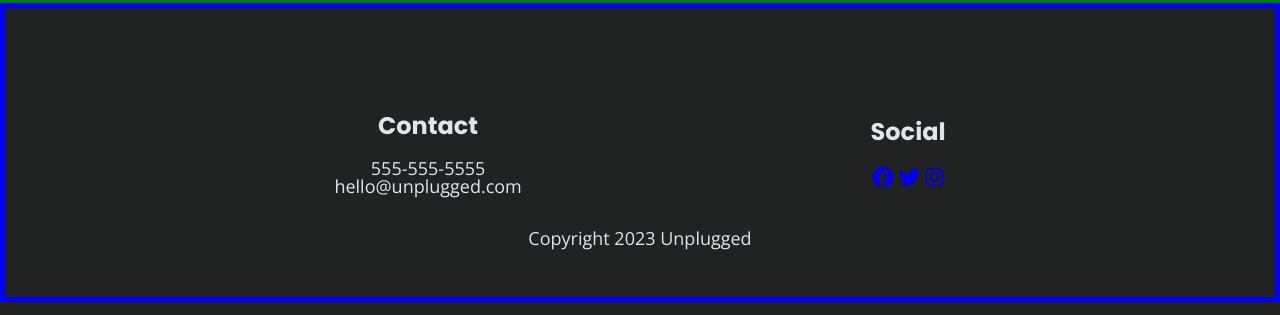
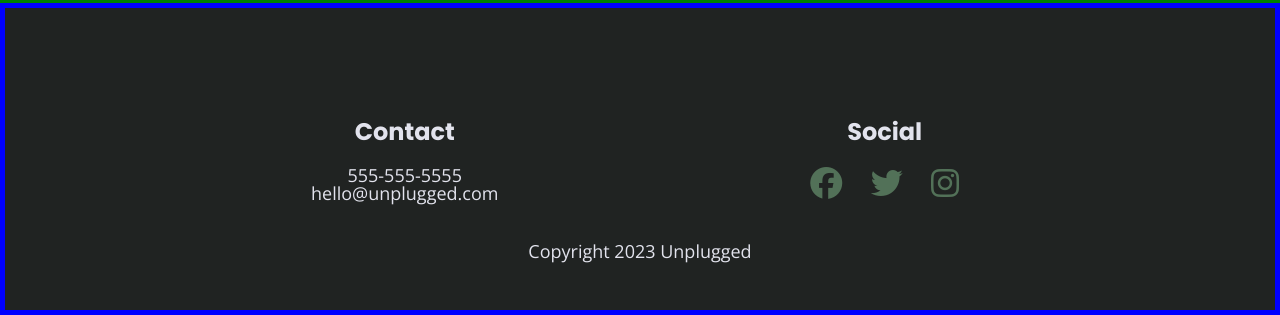
Before and after one commit to kdaltondev/206-unplugged-from-comps, a website built with Parcel: page index.html in a window 1280 px wide. Shown: the part 2155-2470 px from the top of the page. Built offline with nearby package versions, Linux system fonts and the light colour scheme.

Commit message:
Added padding to social icons

```diff
--- a/css/main.css
+++ b/css/main.css
@@ -308,6 +308,8 @@ footer h4{
 .social-info {
   padding: 40px 0;
 }
+
+.social-icons{font-size:2em;}
 
 /*-------About Page Styles------*/
 
--- a/index.html
+++ b/index.html
@@ -151,9 +151,9 @@
           <div class="social-info">
             <h4>Social</h4>
             <div class="social-icons">
-              <a href="https:www.facebook.com"><i class="fa-brands fa-facebook"></i></a>
-              <a href="https:www.facebook.com"><i class="fa-brands fa-twitter"></i></a>
-              <a href="https:www.facebook.com"><i class="fa-brands fa-instagram"></i></a>
+              <a href="https:www.facebook.com"><i class="fa-brands fa-facebook" style="color: #527158; padding:0 10px;"></i></a>
+              <a href="https:www.facebook.com"><i class="fa-brands fa-twitter"style="color: #527158; padding:0 10px"></i></a>
+              <a href="https:www.facebook.com"><i class="fa-brands fa-instagram"style="color: #527158; padding:0 10px"></i></a>
             </div>
           </div>
         </div>
```
Also changed, not shown: about/index.html (+3 -3 lines), faq/index.html (+3 -3 lines).
